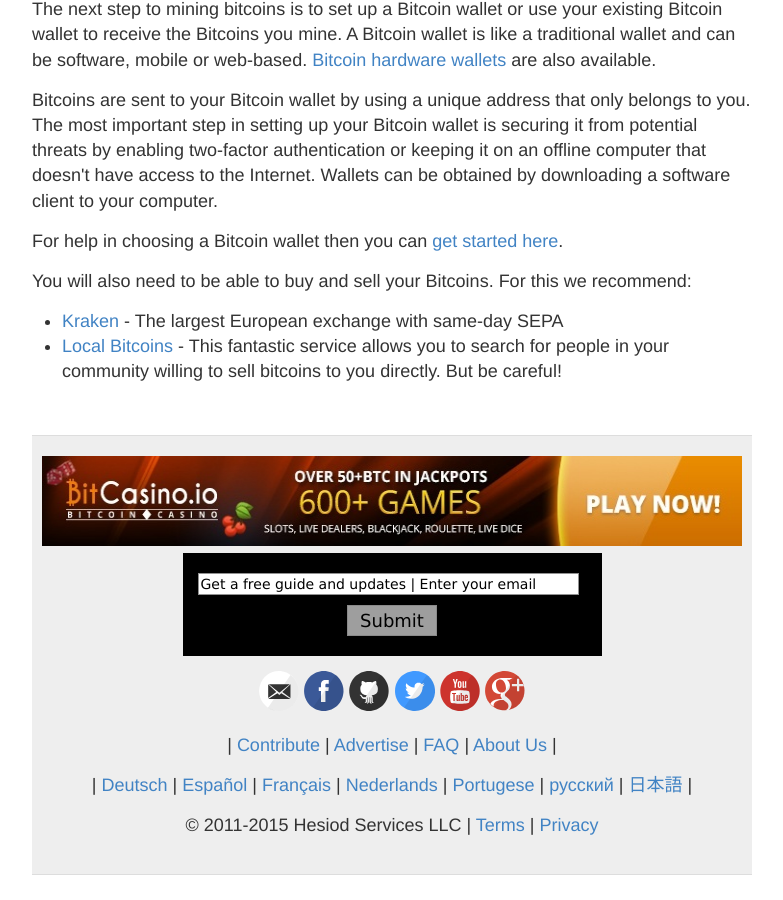
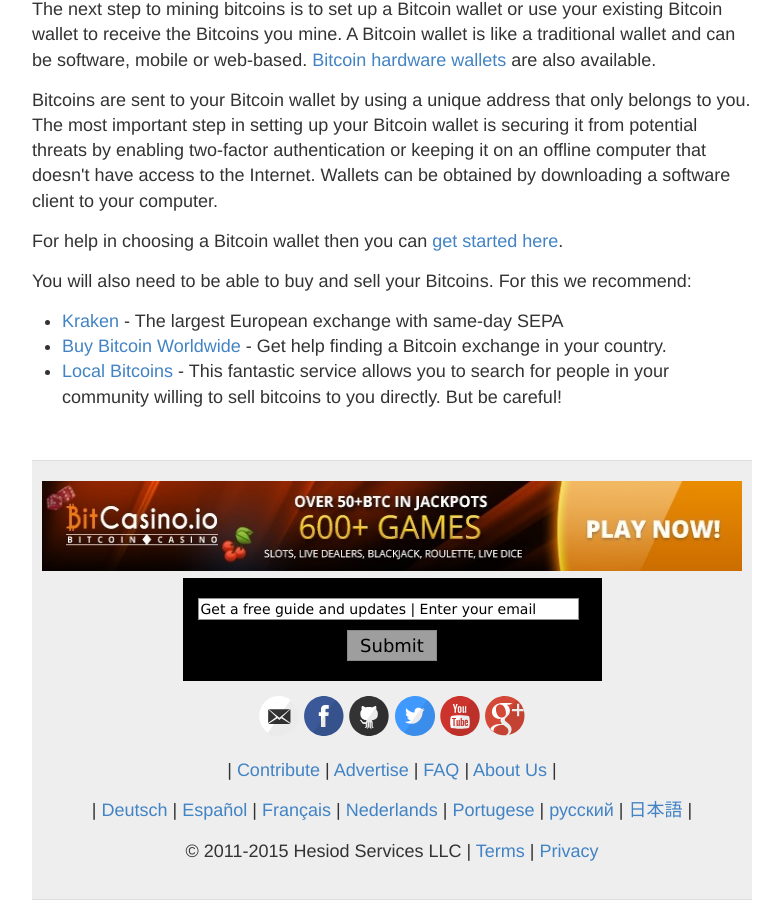
Before and after one commit to vesk4000/bm, a Jekyll site: the page built from getting-started/index.html, in a window 1280 px wide and 900 px high, scrolled down 3496 px. Shown: the whole window, without its empty margins (248-1031 px from the left). Built offline with Jekyll 4.4.1, drawn with Linux system fonts in a browser that asks for light colours; nearby versions of some CDN libraries; Markdown is read by kramdown in place of the engine named in the settings; before the commit the page ends 4371 px from its top, so only the background shows below that; grey boxes are pictures that could not be loaded.

Commit message:
Switch wallet link, add BBWW link

```diff
--- a/getting-started/index.html
+++ b/getting-started/index.html
@@ -43,9 +43,10 @@ You will learn <b>(1)</b> how bitcoin mining works, <b>(2)</b> how to start mini
 <img src="/images/icons/icon-gs-get-a-bitcoin-wallet.png" alt="bitcoin wallet" align="right"><h2><em><b>Step 4</b> - Set Up A Bitcoin Wallet</em></h2>
 <p>The next step to mining bitcoins is to set up a Bitcoin wallet or use your existing Bitcoin wallet to receive the Bitcoins you mine. A Bitcoin wallet is like a traditional wallet and can be software, mobile or web-based. <a href="https://www.ledgerwallet.com/r/4727">Bitcoin hardware wallets</a> are also available.
 <p>Bitcoins are sent to your Bitcoin wallet by using a unique address that only belongs to you. The most important step in setting up your Bitcoin wallet is securing it from potential threats by enabling two-factor authentication or keeping it on an offline computer that doesn't have access to the Internet. Wallets can be obtained by downloading a software client to your computer.
-<p>For help in choosing a Bitcoin wallet then you can <a href="https://www.weusecoins.com/en/getting-started">get started here</a>.
+<p>For help in choosing a Bitcoin wallet then you can <a href="https://www.weusecoins.com/en/find-the-best-bitcoin-wallet/">get started here</a>.
 <p>You will also need to be able to buy and sell your Bitcoins. For this we recommend:
 <ul>
 <li><a href="https://www.kraken.com/">Kraken</a> - The largest European exchange with same-day SEPA</li>
+<li><a href="https://www.buybitcoinworldwide.com/">Buy Bitcoin Worldwide</a> - Get help finding a Bitcoin exchange in your country.</li>
 <li><a href="http://www.runtogold.com/localbitcoins">Local Bitcoins</a> - This fantastic service allows you to search for people in your community willing to sell bitcoins to you directly. But be careful!</li>
 </ul>
```
